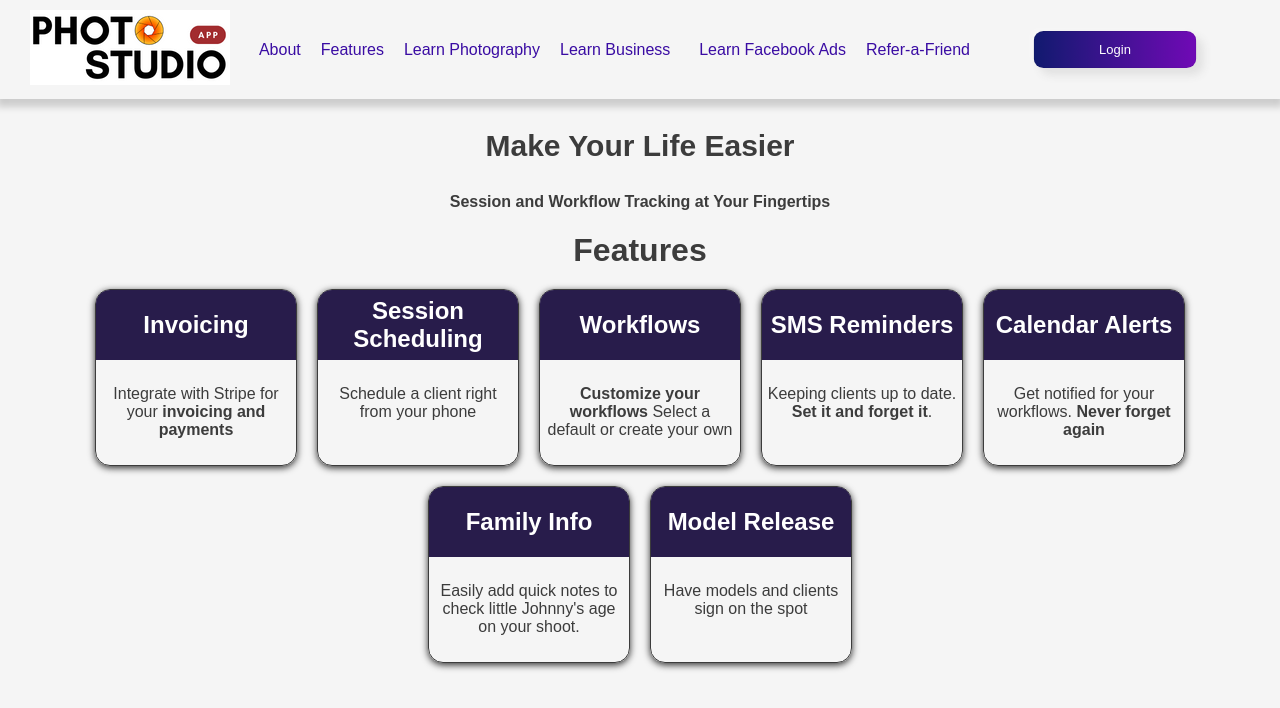
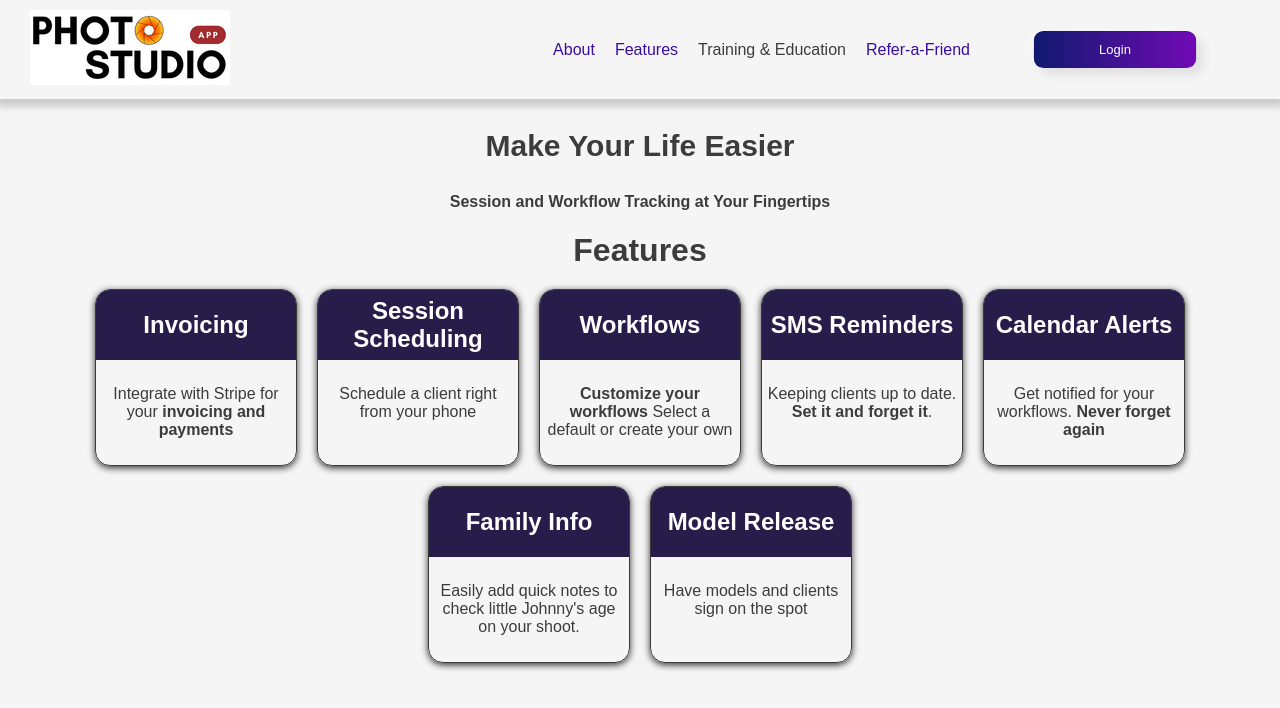
Before and after one commit to kirksurber2/photo-studio-app-landing, a Next.js app: page /features in a window 1280 px wide. Shown: the top 708 px of the page. Built offline with nearby package versions, Linux system fonts and the light colour scheme.

Commit message:
updated navbar for links

```diff
--- a/app/components/Navbars/Navbar.js
+++ b/app/components/Navbars/Navbar.js
@@ -1,50 +1,48 @@
 'use client'
-import { useState, useEffect } from 'react'
-import  Link  from 'next/link'
-
+import { useState } from 'react'
+import Link from 'next/link'
 import Image from 'next/image'
+import styles from '../../components/Navbars/Navbar.module.css'
 import logo from '../../../assets/images/images/logoBlack-200.png'
-import styles from '../../components/Navbars/Navbar.module.css'
-import { LuUserCircle2, LuMenu } from "react-icons/lu";
+import { LuUserCircle2, LuMenu } from 'react-icons/lu'
 import { FaGoogle, FaRegBell } from 'react-icons/fa'
 
-
-
- export default function Navbar () {
-
-
+export default function Navbar() {
   const [mobileMenu, setMobileMenu] = useState(false)
-
-
-
-
-
-
+  const [showDropdown, setShowDropdown] = useState(false)
 
   return (
-
-        <div className={!mobileMenu? styles.navbar : styles.mobileNavbar}>
+    <div className={!mobileMenu ? styles.navbar : styles.mobileNavbar}>
       <Link href='/'>
-                <Image src={logo} width={200} alt='logo image'/>
+        <Image src={logo} width={200} alt='logo image' />
       </Link>
-
 
       <Link href='/about'>About</Link>
       <Link href='/features'>Features</Link>
-            <Link href='/learn-photography'>Learn Photography</Link>
-            <Link href='/learn-photography-business'>Learn Business</Link>
-            <Link href='/learn-facebook'>Learn Facebook Ads</Link>
+
+      {/* Dropdown wrapper */}
+      <div
+        className={styles.dropdown}
+        onMouseEnter={() => setShowDropdown(true)}
+        onMouseLeave={() => setShowDropdown(false)}
+      >
+        <span className={styles.dropdownTitle}>Training & Education</span>
+        {showDropdown && (
+          <div className={styles.dropdownMenu}>
+            <Link href='/photography-training-and-education'>Overview</Link>
+            <Link href='/learn-photography'>Learn: Photography</Link>
+            <Link href='/learn-photography-business'>Learn: Business</Link>
+            <Link href='/learn-facebook'>Learn: Facebook Ads</Link>
+            <Link href='/business-leadership'>Business Leadership</Link>
+          </div>
+        )}
+      </div>
+
       <Link href='/refer-a-friend'>Refer-a-Friend</Link>
 
-
-
-
-            <Link href={'https://app.photostudioapp.com/login'}>
-                <button>
-                    Login
-                </button>
+      <Link href='https://app.photostudioapp.com/login'>
+        <button>Login</button>
       </Link>
     </div>
-
   )
 }
--- a/app/components/Navbars/Navbar.module.css
+++ b/app/components/Navbars/Navbar.module.css
@@ -1,52 +1,106 @@
 .navbar {
     display: flex;
     padding: 10px 20px;
-    box-shadow: 0px 5px 7px 3px rgba(0, 0, 0, .17);
+    box-shadow: 0px 5px 7px 3px rgba(0, 0, 0, 0.17);
+    flex-wrap: wrap;
+    align-items: center;
+    position: relative;
+}
 
-}
 .navbar a {
     margin: 10px;
     margin-top: auto;
     margin-bottom: auto;
     text-decoration: none;
 }
+
 .navbar a:nth-child(2) {
     margin-left: auto;
 }
+
 .navbar a:nth-last-child(3) {
     margin-left: auto;
+}
 
-}
 .navbar button {
-    scale: .65;
+    scale: 0.65;
     margin-left: auto;
     font-size: 20px;
 }
 
-.mobileNavBar {
+.mobileNavbar {
     display: flex;
     flex-direction: column;
+}
 
-}
-.mobileNavBar a {
+.mobileNavbar a {
     margin: 10px;
     margin-top: auto;
     margin-bottom: auto;
     text-decoration: none;
     text-align: center;
 }
-.mobileNavBar a:nth-child(2){
+
+.mobileNavbar a:nth-child(2) {
     margin-left: auto;
     margin-right: auto;
 }
-.mobileNavBar a:nth-last-child(1) {
+
+.mobileNavbar a:nth-last-child(1) {
     margin-left: auto;
 }
-.mobileNavBar button {
-    scale: .65;
+
+.mobileNavbar button {
+    scale: 0.65;
 }
 
-@media screen and (max-width: 1000px){
+/* Dropdown Wrapper */
+.dropdown {
+    position: relative;
+    display: inline-block;
+}
+
+.dropdownTitle {
+    cursor: pointer;
+    margin: 10px;
+    margin-top: auto;
+    margin-bottom: auto;
+}
+
+/* Dropdown Menu (hidden by default) */
+.dropdownMenu {
+    display: none;
+    position: absolute;
+    top: 100%;
+    left: 0;
+    background: white;
+    box-shadow: 0 4px 12px rgba(0, 0, 0, 0.1);
+    z-index: 100;
+    min-width: 200px;
+    border-radius: 4px;
+    padding: 8px 0;
+}
+
+/* Dropdown links */
+.dropdownMenu a {
+    display: block;
+    padding: 10px 16px;
+    text-decoration: none;
+    color: #333;
+    white-space: nowrap;
+}
+
+.dropdownMenu a:hover {
+    background-color: #f5f5f5;
+}
+
+/* Show dropdown on hover (desktop only) */
+.dropdown:hover .dropdownMenu {
+    display: block;
+}
+
+/* Responsive: collapse navbar on smaller screens */
+@media screen and (max-width: 1000px) {
     .navbar {
         display: flex;
         flex-direction: column;
@@ -54,6 +108,7 @@
         margin-right: auto;
         margin-left: auto;
     }
+
     .navbar a {
         text-align: center;
         margin-left: auto;
@@ -61,4 +116,22 @@
         padding: 5px;
     }
 
+    /* Adjust dropdown to stack naturally on mobile */
+    .dropdown {
+        width: 100%;
+    }
+
+    .dropdownMenu {
+        position: static;
+        box-shadow: none;
+        padding-left: 20px;
+    }
+
+    .dropdownMenu a {
+        padding: 8px 0;
+    }
+
+    .dropdown:hover .dropdownMenu {
+        display: block; /* still visible if hovered/clicked */
+    }
 }
```
Lines whose indentation alone changed are shown as unchanged.
